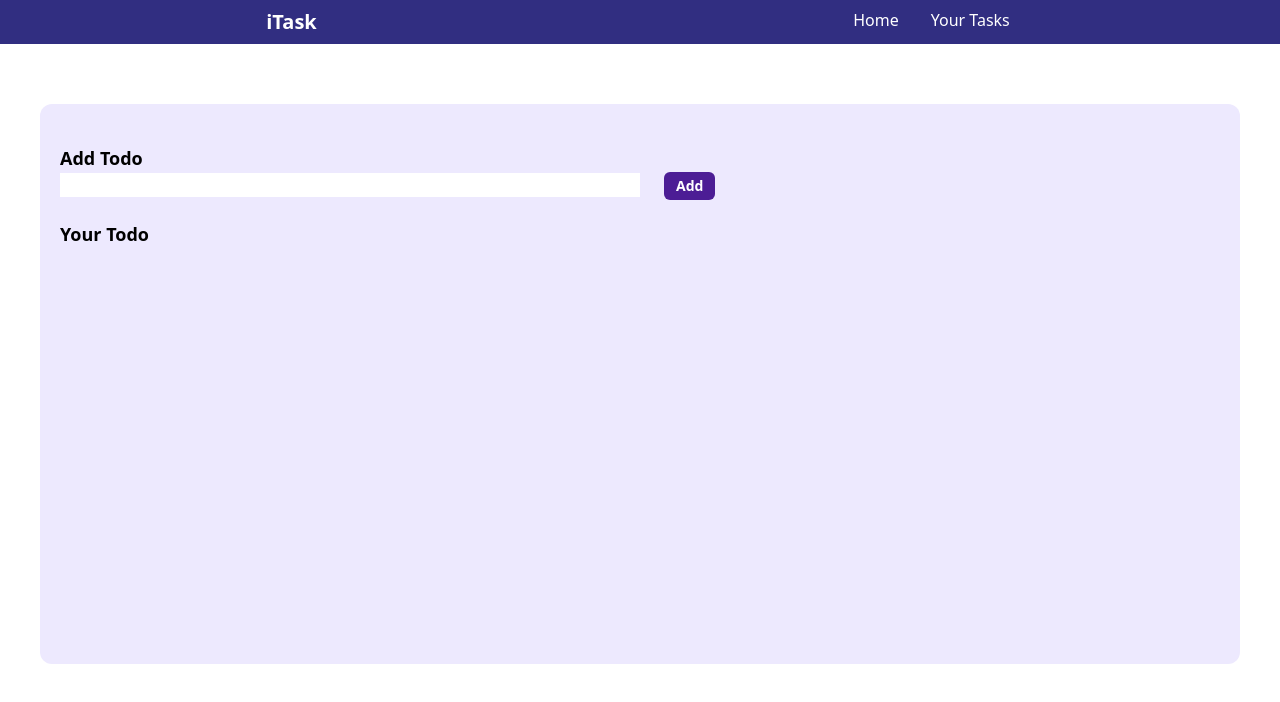
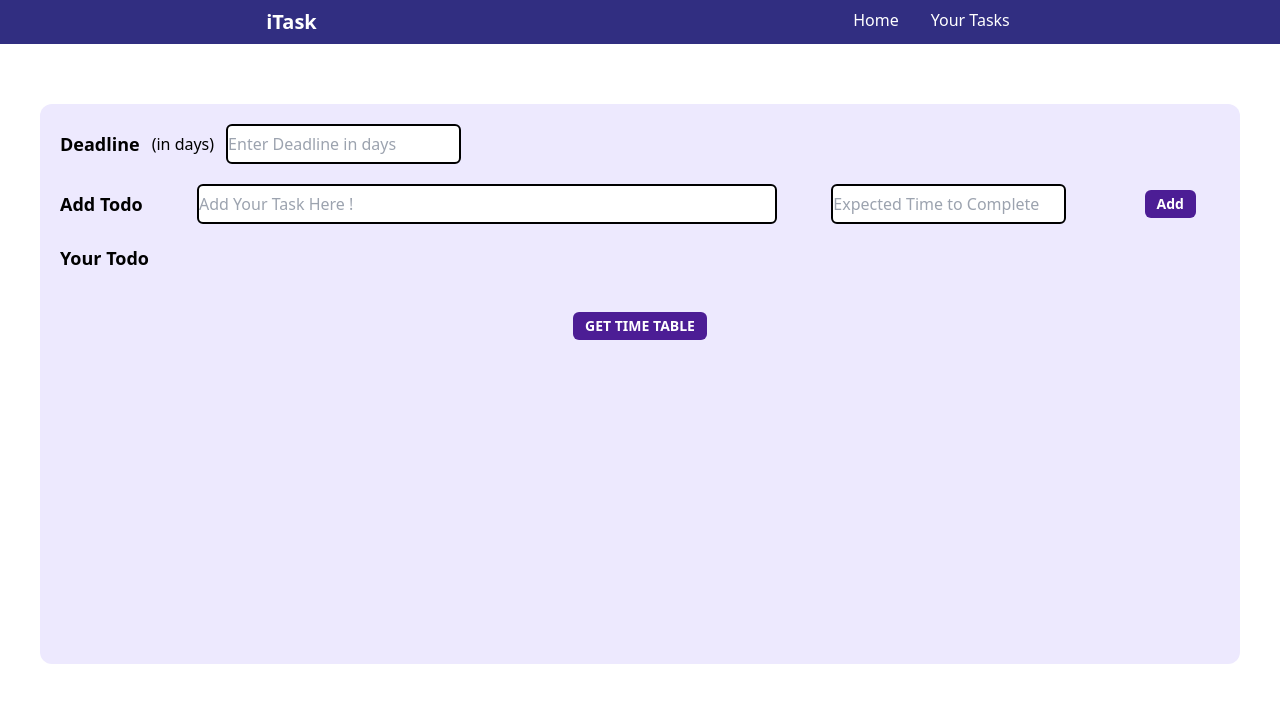
Before and after one commit to anurup1207/WayToDo-Frontend, a React (Create React App) app: page / in a window 1280 px wide. Shown: the top 702 px of the page. Built offline with nearby package versions, Linux system fonts and the light colour scheme.

Commit message:
UI update

```diff
--- a/src/App.js
+++ b/src/App.js
@@ -4,7 +4,9 @@ import './App.css';
 import Navbar from './Components/Navbar';
 
 function App() {
-  const [todo,setTodo] = useState("");
+  const [todoname,setTodoname] = useState("");
+  const [expectedTime, setExpectedTime] = useState("");
+
   const [todos,setTodos] = useState([]);
 
   const handleEdit=()=>{
@@ -15,15 +17,24 @@ function App() {
   }
   const handleAdd = ()=>{
 
-    if(todo !== ""){
-    setTodos([...todos , {todo , isCompleted:false}]);
-    setTodo("");
+    if(todoname !== "" && expectedTime !== 0){
+    // setTodo({"todoname":todoname , "expectedTime" : expectedTime});
+    setTodos([...todos , {todoname,expectedTime , isCompleted:false}]);
+    setTodoname("");
+    setExpectedTime("");
     }
 
 
   }
-  const handleChange = (e)=>{
-    setTodo(e.target.value);
+  const handleChangeName = (e)=>{
+    setTodoname(e.target.value);
+
+  }
+  const handleChangeTime = (e)=>{
+    setExpectedTime(e.target.value);
+
+  }
+  const handleAnalyze = ()=>{
 
   }
   return (
@@ -31,27 +42,42 @@ function App() {
   <Navbar/>
   <div className='p-10'>
     <div className="container mx-auto my-5 rounded-xl bg-violet-100 p-5 min-h-[70vh]">
-      <div className="addTodo my-5">
+      <div className="deadline">
+        <div className='flex space-x-3 items-center'>
+        <h2 className='font-bold text-lg'>Deadline</h2><h2>(in days)</h2>
+        <input type="number" className=' h-10 rounded-md border-2 border-black' placeholder='Enter Deadline in days'/>
+        </div>
+      </div>
+      <div className="addTodo my-5 flex justify-between items-center">
         <h2 className='text-lg font-bold'>Add Todo</h2>
 
-        <input type="text" onChange={handleChange} value={todo} className='w-1/2' />
+        <input type="text" onChange={handleChangeName} value={todoname} className='w-1/2 h-10 rounded-md border-2 border-black' placeholder='Add Your Task Here !' />
+        <input type="number" onChange={handleChangeTime} value={expectedTime} className='h-10 rounded-md border-2 border-black' placeholder='Expected Time to Complete'/>
         <button onClick={handleAdd} className='bg-violet-900 hover:bg-violet-950 text-white rounded-md py-1 px-3 mx-6 text-sm font-bold'>Add</button>
       </div>
       <h2 className='text-lg font-bold'>Your Todo</h2>
-      <div className="todos">
+      <div className="todos flex flex-col items-center">
         {todos.map(item=>{
 
 
-        return <div key={todo} className="todo flex w-1/2 justify-between my-2 items-center shadow-2xl border-2 border-violet-300 p-3 rounded-xl">
+        return <div key={todoname} className="todo  w-3/4  my-2 flex justify-between items-center  shadow-2xl border-2 border-violet-300 p-3 rounded-xl">
+
           <div className={item.isCompleted?"line-through w-1/2 break-words":"w-1/2 break-words"}>
-            {item.todo}
+            {item.todoname}
           </div>
-          <div className="buttons">
+          <div className={item.isCompleted?"line-through w-1/2 break-words":"w-max"}>
+            {item.expectedTime} hours
+          </div>
+          <div className="buttons flex ">
             <button className='bg-violet-900 hover:bg-violet-950 text-white rounded-md py-1 px-3 mx-2 text-sm font-bold' onClick={handleEdit}>Edit</button>
             <button className='bg-violet-900 hover:bg-violet-950 text-white rounded-md py-1 px-3 text-sm font-bold' onClick={handleDelete}>Delete</button>
           </div>
-        </div>
+          </div>
+
         })}
+      <div className="getTimeTable my-10">
+        <button className='bg-violet-900 hover:bg-violet-950 text-white rounded-md py-1 px-3 mx-6 text-sm font-bold' onClick={handleAnalyze}>GET TIME TABLE</button>
+      </div>
       </div>
     </div>
   </div>
```
